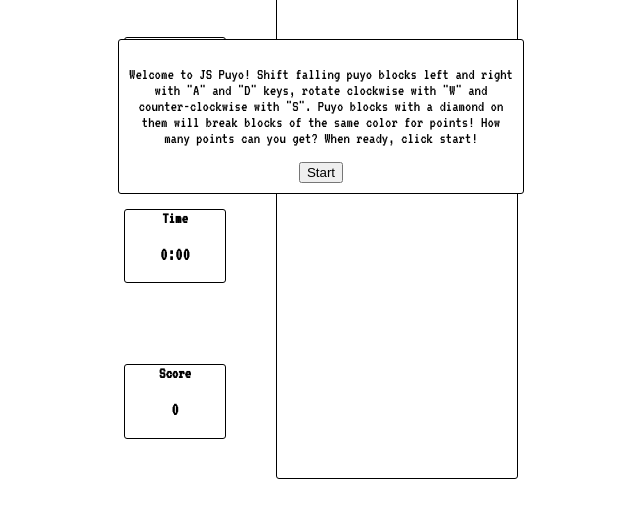
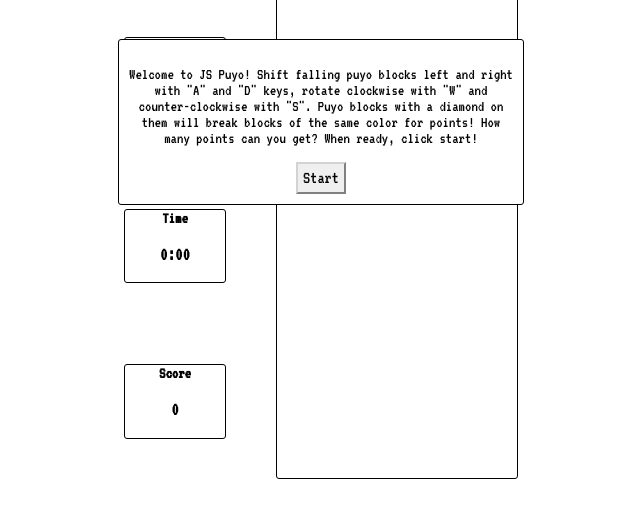
Before and after one commit to ACBullen/js-puyo, a website built with webpack: page index.html in a window 1280 px wide. Shown: the part 86-604 px from the top of the page, without its empty margins (319-959 px from the left). Built offline with nearby package versions, Linux system fonts and the light colour scheme.

Commit message:
Restyle buttons

```diff
--- a/styling.css
+++ b/styling.css
@@ -8,6 +8,23 @@ body {
   display: flex;
   flex-direction: column;
   align-items: center;
+}
+
+button {
+  font-family: 'VT323', monospace;
+  font-size: 18px;
+  padding: 5px;
+  border-top: 2px solid lightgray;
+  border-left: 2px solid lightgray;
+  border-right: 2px solid gray;
+  border-bottom: 2px solid gray;
+}
+
+button:hover {
+  cursor: pointer;
+  color: white;
+  background-color: black;
+  padding: 5px;
 }
 .gameConcerns{
   display: flex;
```
